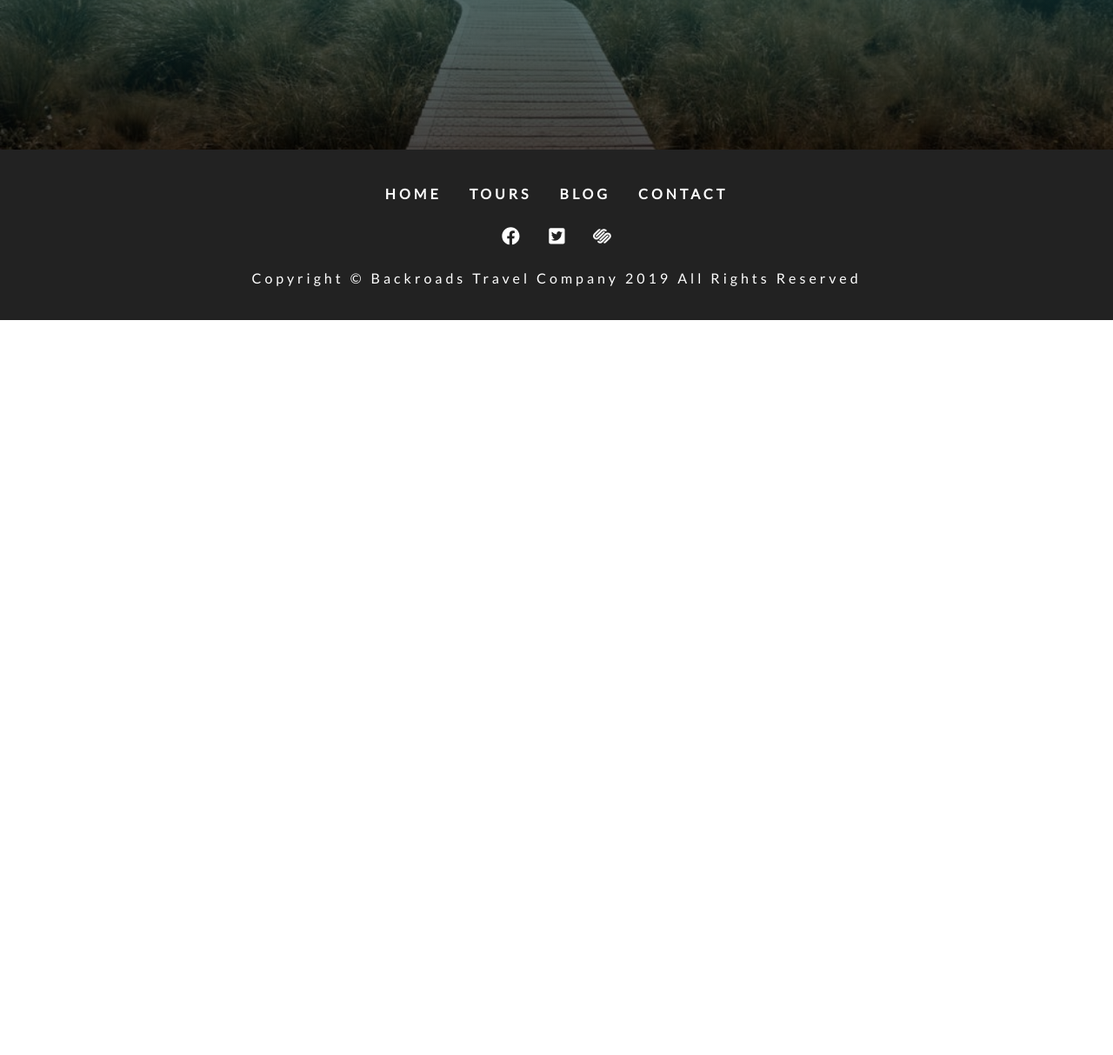
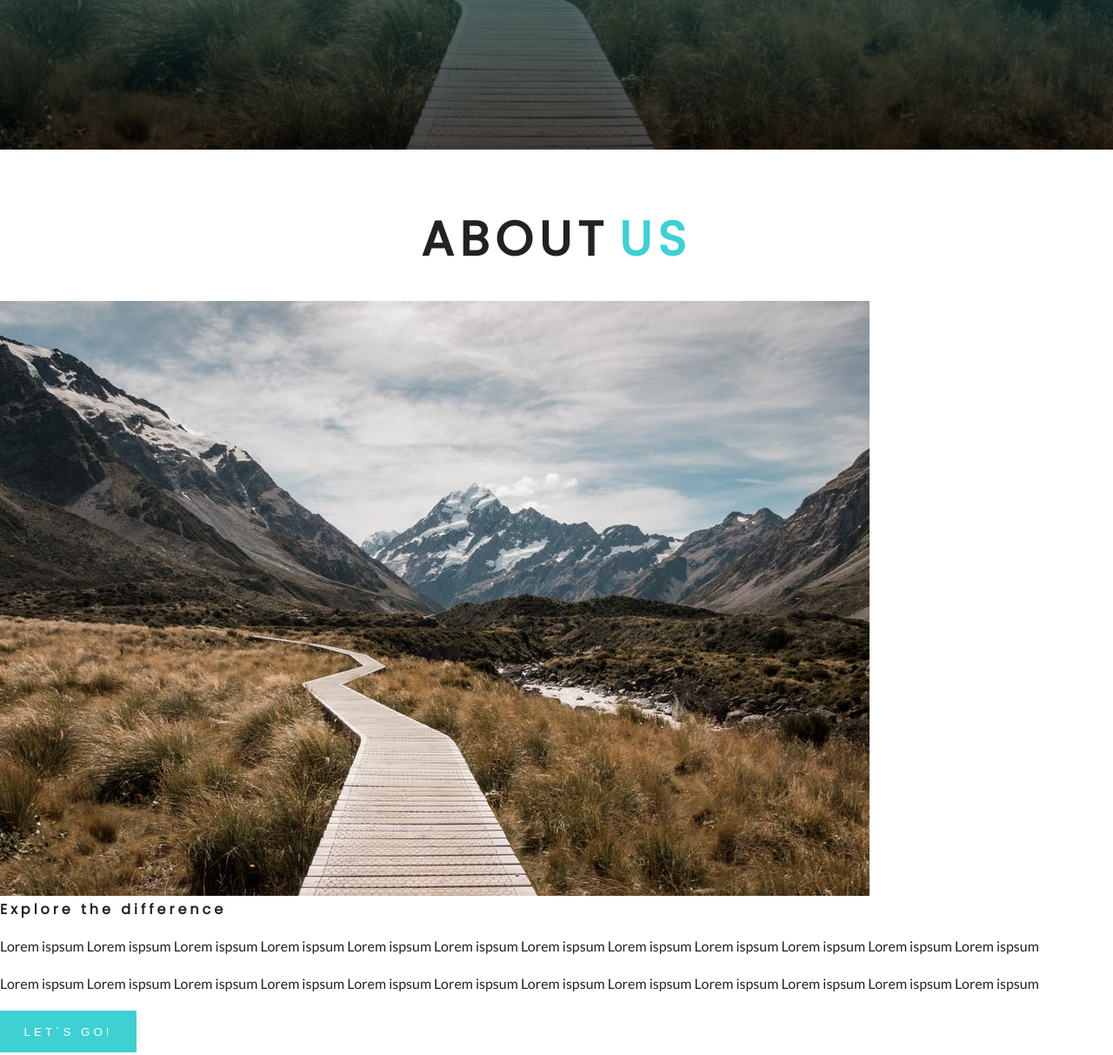
Before and after one commit to danieltircob/gatsby-udemy-tutorial-section3-backroads, a Gatsby site: page / in a window 1280 px wide. Shown: the part 713-1926 px from the top of the page at 87% size. Before the commit the page ends 1081 px from the top, so only its background shows below. Built offline with nearby package versions, Linux system fonts and the light colour scheme; Gatsby itself is replaced by a stand-in of ours.

Commit message:
added about section

```diff
--- /dev/null
+++ b/src/components/GlobalstyledComponents/Title.js
@@ -0,0 +1,38 @@
+import React from "react";
+import styled from "styled-components";
+const Title = ({ title, subtitle, className }) => {
+  return (
+    <TitleWrapper>
+      <h1>
+        <span className="title">{title}</span>
+        <span>{subtitle}</span>
+      </h1>
+    </TitleWrapper>
+  );
+};
+
+const TitleWrapper = styled.div`
+  text-transform: uppercase;
+  font-size: 2.3rem;
+  margin-bottom: 2rem;
+  h1 {
+    text-align: center;
+    letter-spacing: 7px;
+    color: var(--primaryColor);
+  }
+  .title {
+    color: var(--mainBlack);
+  }
+  span {
+    display: block;
+  }
+
+  @media (min-width: 576px) {
+    span {
+      display: inline;
+      margin: 0.35rem;
+    }
+  }
+`;
+
+export default Title;
--- /dev/null
+++ b/src/components/Home/About.js
@@ -0,0 +1,37 @@
+import React from "react";
+import Title from "../GlobalstyledComponents/Title";
+import styles from "../../css/about.module.css";
+import img from "../../images/defaultBcg.jpeg";
+
+const About = () => {
+  return (
+    <section className={styles.about}>
+      <Title title="About" subtitle="Us" />
+      <div className={styles.aboutCenter}>
+        <article className={styles.aboutImg}>
+          <div className={styles.imgContainer}>
+            <img src={img} alt="about company" />
+          </div>
+        </article>
+        <article className={styles.aboutInfo}>
+          <h4>Explore the difference</h4>
+          <p>
+            Lorem ispsum Lorem ispsum Lorem ispsum Lorem ispsum Lorem ispsum
+            Lorem ispsum Lorem ispsum Lorem ispsum Lorem ispsum Lorem ispsum
+            Lorem ispsum Lorem ispsum
+          </p>
+          <p>
+            Lorem ispsum Lorem ispsum Lorem ispsum Lorem ispsum Lorem ispsum
+            Lorem ispsum Lorem ispsum Lorem ispsum Lorem ispsum Lorem ispsum
+            Lorem ispsum Lorem ispsum
+          </p>
+          <button type="button" className="btn-primary">
+            Let`s go!
+          </button>
+        </article>
+      </div>
+    </section>
+  );
+};
+
+export default About;
--- a/src/constants/links.js
+++ b/src/constants/links.js
@@ -1,18 +1,18 @@
 export default [
   {
     path: "/",
-    text: "home",
+    text: "home"
   },
   {
     path: "/tours",
-    text: "tours",
+    text: "tours"
   },
   {
     path: "/blog",
-    text: "blog",
+    text: "blog"
   },
   {
     path: "/contact",
-    text: "contact",
-  },
-]
+    text: "contact"
+  }
+];
--- a/src/pages/index.js
+++ b/src/pages/index.js
@@ -3,6 +3,8 @@ import { Link } from "gatsby";
 import Layout from "../components/Layout";
 import SimleHero from "../components/SimpleHero";
 import Banner from "../components/Banner";
+import About from "../components/Home/About";
+
 export default () => (
   <Layout>
     <SimleHero>
@@ -15,5 +17,6 @@ export default () => (
         </Link>
       </Banner>
     </SimleHero>
+    <About />
   </Layout>
 );
```
Also changed, not shown: examples/Button.js (added, +12 -0 lines), src/pages/tours.js (+13 -3 lines), src/components/Home/Services.js (added).
